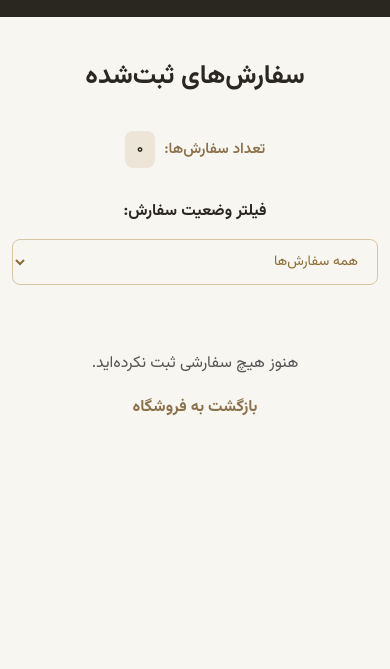
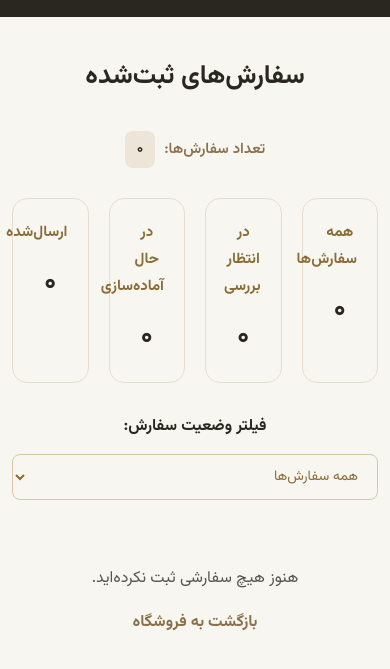
Before and after one commit to pouya194/TravelGear, a plain HTML site: page orders.html in a window 390 px wide. Shown: the part 113-782 px from the top of the page. Drawn offline with Linux system fonts and the light colour scheme.

Commit message:
Add order statistics dashboard

```diff
--- a/orders.html
+++ b/orders.html
@@ -21,6 +21,27 @@
         تعداد سفارش‌ها:
         <span id="orders-count">0</span>
       </p>
+      <div class="orders-stats">
+        <div class="stat-card">
+          <h3>همه سفارش‌ها</h3>
+          <p id="all-orders-count">0</p>
+        </div>
+
+        <div class="stat-card">
+          <h3>در انتظار بررسی</h3>
+          <p id="pending-orders-count">0</p>
+        </div>
+
+        <div class="stat-card">
+          <h3>در حال آماده‌سازی</h3>
+          <p id="preparing-orders-count">0</p>
+        </div>
+
+        <div class="stat-card">
+          <h3>ارسال‌شده</h3>
+          <p id="shipped-orders-count">0</p>
+        </div>
+      </div>
       <div class="orders-filter">
         <label for="status-filter">فیلتر وضعیت سفارش:</label>
 
--- a/orders.js
+++ b/orders.js
@@ -4,7 +4,33 @@ let orders = JSON.parse(localStorage.getItem("orders")) || [];
 let statusFilter = document.querySelector("#status-filter");
 document.querySelector("#orders-count").textContent =
   orders.length.toLocaleString("fa-IR");
+function updateOrderStats() {
+  let pendingOrders = orders.filter(function (order) {
+    return (order.status || "در انتظار بررسی") === "در انتظار بررسی";
+  }).length;
 
+  let preparingOrders = orders.filter(function (order) {
+    return order.status === "در حال آماده‌سازی";
+  }).length;
+
+  let shippedOrders = orders.filter(function (order) {
+    return order.status === "ارسال‌شده";
+  }).length;
+
+  document.querySelector("#all-orders-count").textContent =
+    orders.length.toLocaleString("fa-IR");
+
+  document.querySelector("#pending-orders-count").textContent =
+    pendingOrders.toLocaleString("fa-IR");
+
+  document.querySelector("#preparing-orders-count").textContent =
+    preparingOrders.toLocaleString("fa-IR");
+
+  document.querySelector("#shipped-orders-count").textContent =
+    shippedOrders.toLocaleString("fa-IR");
+}
+
+updateOrderStats();
 function displayOrders(filteredOrders) {
   ordersContainer.innerHTML = "";
 
--- a/style.css
+++ b/style.css
@@ -254,6 +254,23 @@ footer {
   .orders-filter select {
     width: 100%;
     box-sizing: border-box;
+  }
+  .orders-stats {
+    grid-template-columns: repeat(2, minmax(0, 1fr));
+    gap: 12px;
+  }
+
+  .stat-card {
+    padding: 15px 8px;
+    min-width: 0;
+  }
+
+  .stat-card h3 {
+    font-size: 12px;
+  }
+
+  .stat-card p {
+    font-size: 22px;
   }
 }
 /* Shopping Cart */
@@ -1375,3 +1392,54 @@ footer {
   border-color: #a48652;
   box-shadow: 0 0 0 3px rgba(164, 134, 82, 0.15);
 }
+.orders-stats {
+  display: grid;
+  grid-template-columns: repeat(4, 1fr);
+  gap: 20px;
+  margin: 30px 0;
+}
+
+.stat-card {
+  background: #f8f6f1;
+  border: 1px solid #e5ded2;
+  border-radius: 15px;
+  padding: 20px;
+  text-align: center;
+  transition: all 0.3s ease;
+}
+
+.stat-card:hover {
+  transform: translateY(-5px);
+  box-shadow: 0 8px 20px rgba(0, 0, 0, 0.08);
+}
+
+.stat-card h3 {
+  color: #8a6d36;
+  font-size: 15px;
+  margin-bottom: 12px;
+}
+
+.stat-card p {
+  color: #292720;
+  font-size: 28px;
+  font-weight: bold;
+  margin: 0;
+}
+@media (max-width: 360px) {
+  .orders-stats {
+    grid-template-columns: 1fr;
+    gap: 10px;
+  }
+
+  .stat-card {
+    padding: 15px;
+  }
+
+  .stat-card h3 {
+    font-size: 14px;
+  }
+
+  .stat-card p {
+    font-size: 22px;
+  }
+}
```
